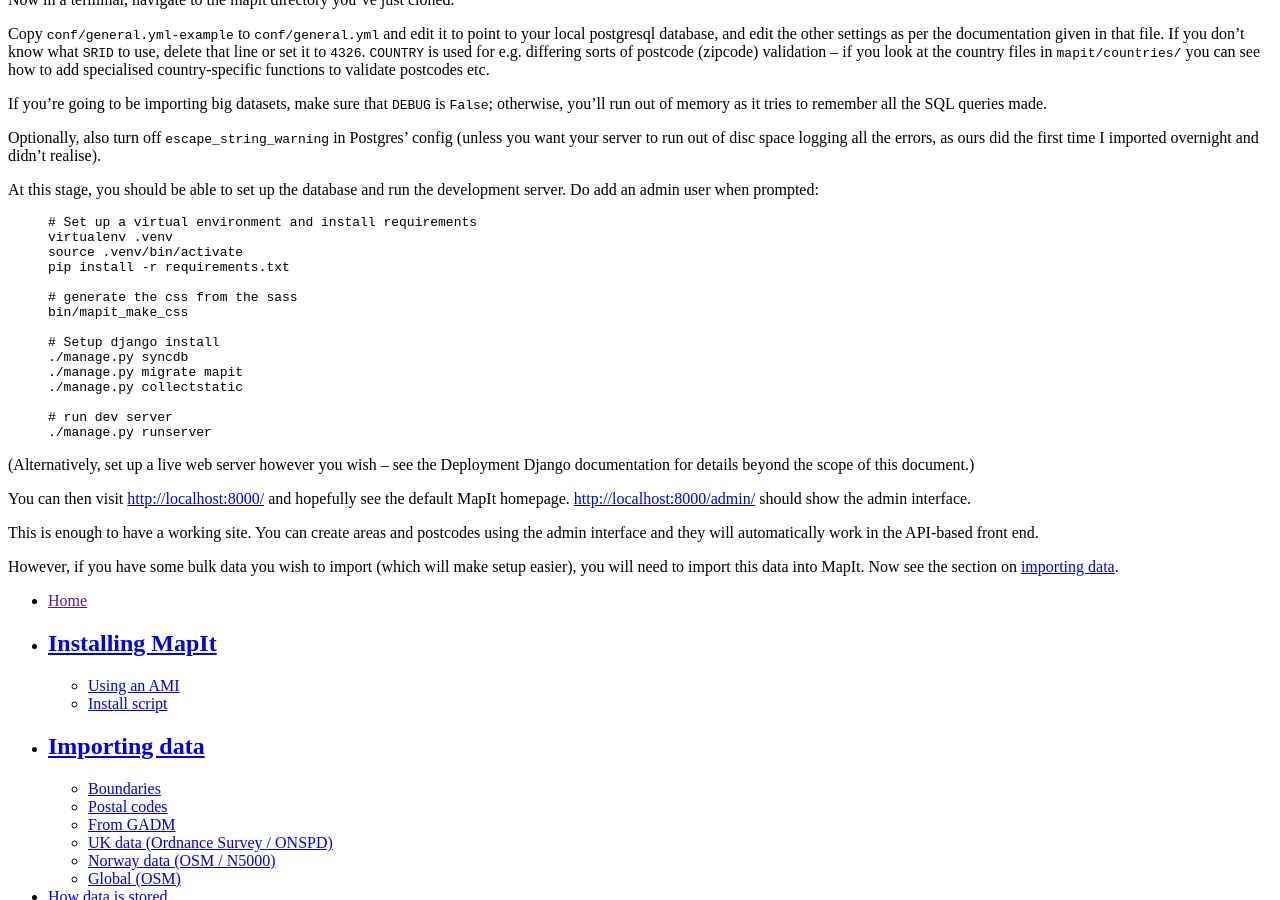
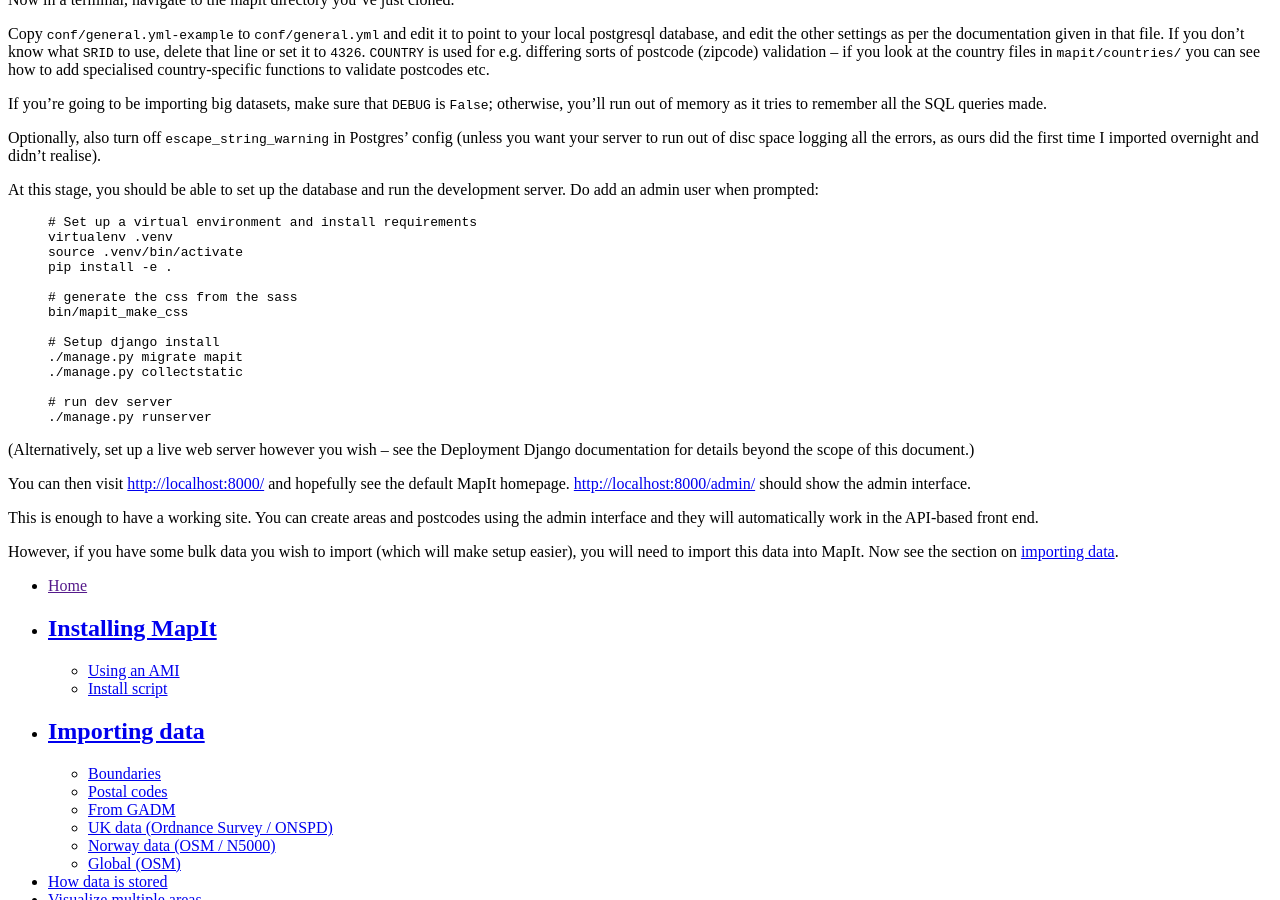
Before and after one commit to mysociety/mapit, a Jekyll site: the page built from install/index.md, in a window 1280 px wide and 900 px high, scrolled down 1067 px. Built offline with Jekyll 4.4.1, drawn with Linux system fonts in a browser that asks for light colours.

Commit message:
Updated install instructions to reflect new location of packages list and new django version

```diff
--- a/install/index.md
+++ b/install/index.md
@@ -99,13 +99,12 @@
 # Set up a virtual environment and install requirements
 virtualenv .venv
 source .venv/bin/activate
-pip install -r requirements.txt
+pip install -e .
 
 # generate the css from the sass
 bin/mapit_make_css
 
 # Setup django install
-./manage.py syncdb
 ./manage.py migrate mapit
 ./manage.py collectstatic
 
```
